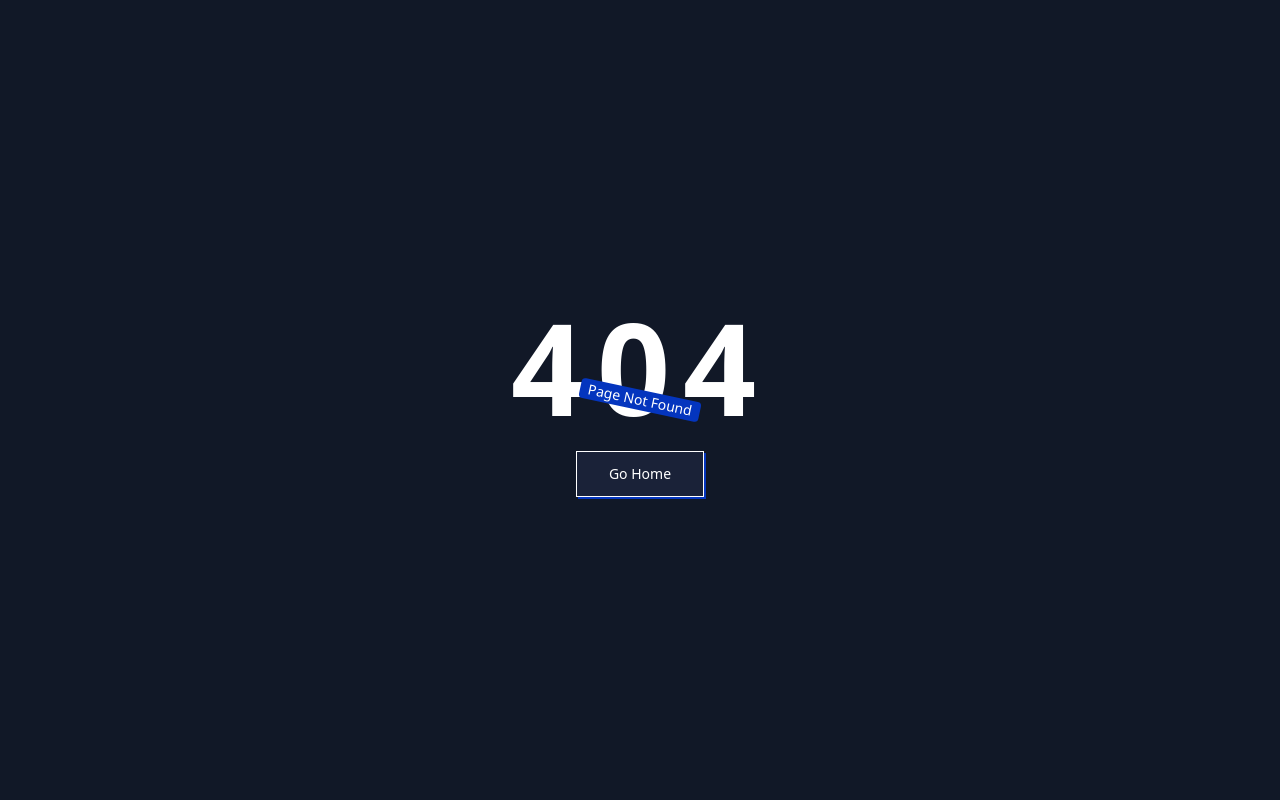
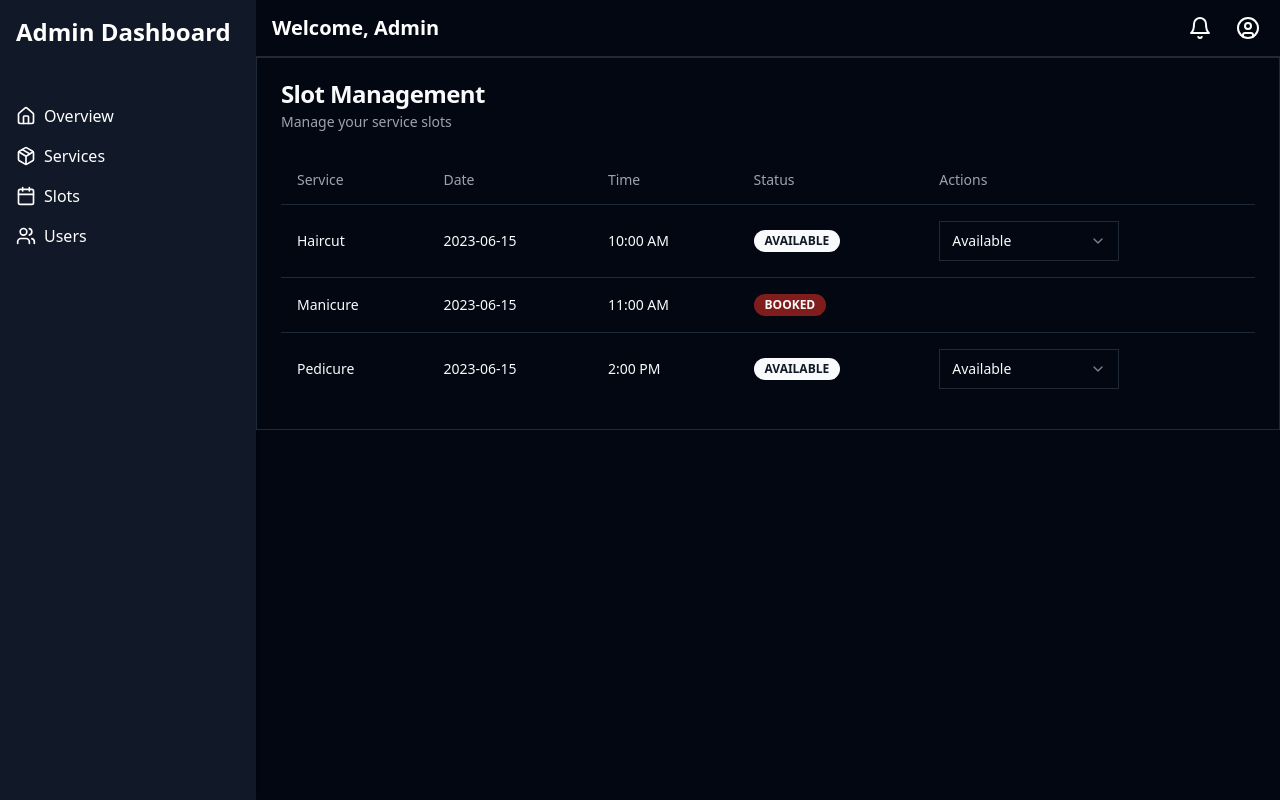
Before and after one commit to the-pujon/car-service-frontend, a React (Vite) app: page /dashboard/slots in a window 1280 px wide. Before the commit this address had no page. Built offline with nearby package versions, Linux system fonts and the light colour scheme.

Commit message:
slot managemt added

```diff
--- /dev/null
+++ b/src/pages/Dashboard/Admin/SlotManagement/SlotManagement.tsx
@@ -0,0 +1,74 @@
+import { Badge } from '@/components/ui/badge'
+import { Card,CardContent,CardDescription,CardHeader,CardTitle } from '@/components/ui/card'
+import { Select,SelectContent,SelectItem,SelectTrigger,SelectValue } from '@/components/ui/select'
+import { Table,TableBody,TableCell,TableHead,TableHeader,TableRow } from '@/components/ui/table'
+import React,{ useState } from 'react'
+
+const SlotManagement = () => {
+    const [slots,setSlots] = useState([
+        { id: 1,service: "Haircut",date: "2023-06-15",time: "10:00 AM",status: "AVAILABLE" },
+        { id: 2,service: "Manicure",date: "2023-06-15",time: "11:00 AM",status: "BOOKED" },
+        { id: 3,service: "Pedicure",date: "2023-06-15",time: "2:00 PM",status: "AVAILABLE" },
+    ])
+
+    const handleUpdateSlotStatus = (id,newStatus) => {
+        const updatedSlots = slots.map((slot) =>
+            slot.id === id ? { ...slot,status: newStatus } : slot
+        )
+        setSlots(updatedSlots)
+    }
+
+    return (
+        <Card>
+            <CardHeader>
+                <CardTitle>Slot Management</CardTitle>
+                <CardDescription>Manage your service slots</CardDescription>
+            </CardHeader>
+            <CardContent>
+                <Table>
+                    <TableHeader>
+                        <TableRow>
+                            <TableHead>Service</TableHead>
+                            <TableHead>Date</TableHead>
+                            <TableHead>Time</TableHead>
+                            <TableHead>Status</TableHead>
+                            <TableHead>Actions</TableHead>
+                        </TableRow>
+                    </TableHeader>
+                    <TableBody>
+                        {slots.map((slot) => (
+                            <TableRow key={slot.id}>
+                                <TableCell>{slot.service}</TableCell>
+                                <TableCell>{slot.date}</TableCell>
+                                <TableCell>{slot.time}</TableCell>
+                                <TableCell>
+                                    <Badge variant={slot.status === "AVAILABLE" ? "default" : "destructive"}>
+                                        {slot.status}
+                                    </Badge>
+                                </TableCell>
+                                <TableCell>
+                                    {slot.status !== "BOOKED" && (
+                                        <Select
+                                            onValueChange={(value) => handleUpdateSlotStatus(slot.id,value)}
+                                            defaultValue={slot.status}
+                                        >
+                                            <SelectTrigger className="w-[180px]">
+                                                <SelectValue placeholder="Update status" />
+                                            </SelectTrigger>
+                                            <SelectContent>
+                                                <SelectItem value="AVAILABLE">Available</SelectItem>
+                                                <SelectItem value="CANCELLED">Cancelled</SelectItem>
+                                            </SelectContent>
+                                        </Select>
+                                    )}
+                                </TableCell>
+                            </TableRow>
+                        ))}
+                    </TableBody>
+                </Table>
+            </CardContent>
+        </Card>
+    )
+}
+
+export default SlotManagement
--- a/src/routes/routes.tsx
+++ b/src/routes/routes.tsx
@@ -10,6 +10,7 @@ import Error from "@/pages/Error/Error";
 import DashboardLayout from "@/pages/Dashboard/DashboardLayout";
 import AdminOverview from "@/pages/Dashboard/Admin/AdminOverview/AdminOverview";
 import ServiceManagement from "@/pages/Dashboard/Admin/ServiceManagement/ServiceManagement";
+import SlotManagement from "@/pages/Dashboard/Admin/SlotManagement/SlotManagement";
 
 const router = createBrowserRouter([
     {
@@ -58,6 +59,10 @@ const router = createBrowserRouter([
             {
                 path: 'services',
                 element: <ServiceManagement />
+            },
+            {
+                path: 'slots',
+                element: <SlotManagement />
             }
         ]
     }
```
